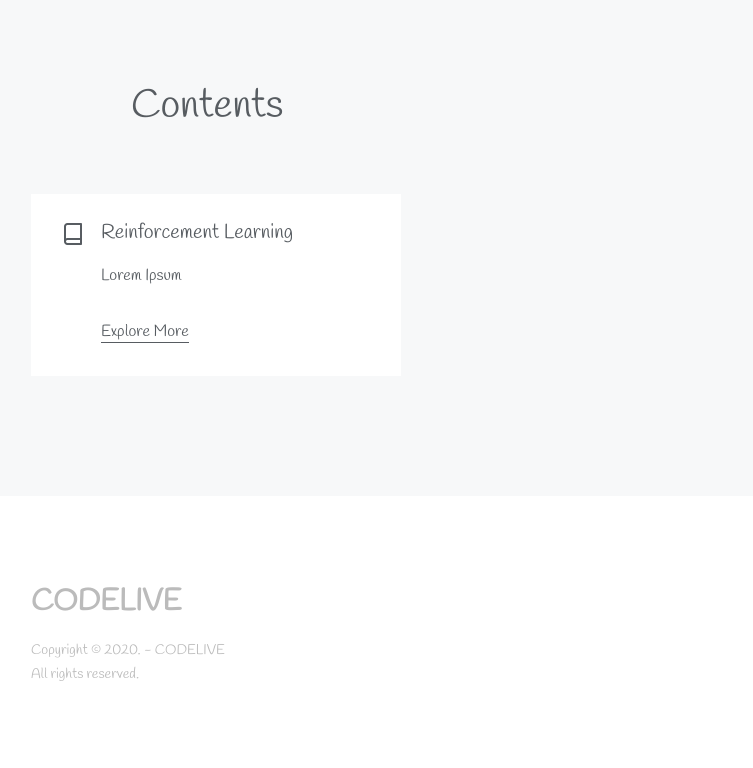
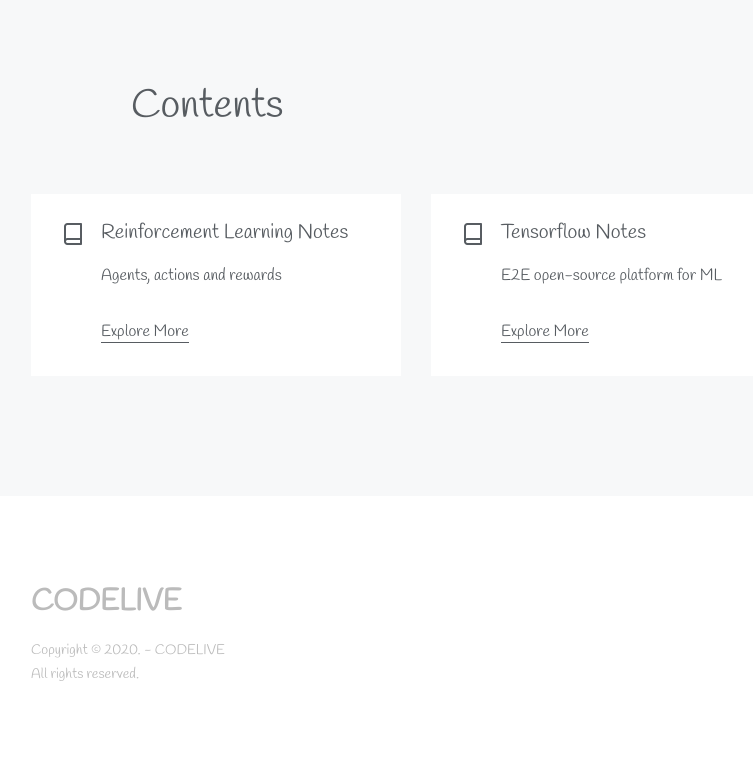
Before and after one commit to MANOJPATRA1991/blogs, a Jekyll site: the page built from data-science.md, in a window 1280 px wide. Shown: the part 444-1212 px from the top of the page, without its empty margins (24-777 px from the left). Built offline with Jekyll 4.4.1, drawn with Linux system fonts in a browser that asks for light colours; some web fonts are replaced.

Commit message:
Update data science home page

```diff
--- a/data-science.md
+++ b/data-science.md
@@ -17,7 +17,10 @@ features:
         - title: Contents
           description:
           grid: # Add feature grid items below, there are examples with all available options
-              - title: Reinforcement Learning
-                description: Lorem Ipsum <br /><br /> <a href="/reinforcement-learning">Explore More</a>
+              - title: Reinforcement Learning Notes
+                description: Agents, actions and rewards <br /><br /> <a href="/reinforcement_learning">Explore More</a>
                 icon: book # Choose from 266 icons in "Feather" icon set, list of all icons is available here - https://feathericons.com
+              - title: Tensorflow Notes
+                description: E2E open-source platform for ML <br /><br /> <a href="/tensorflow">Explore More</a>
+                icon: book
 ---
```
